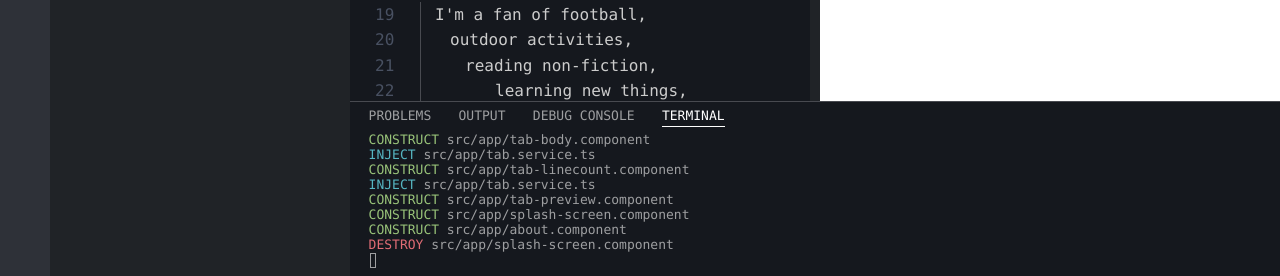
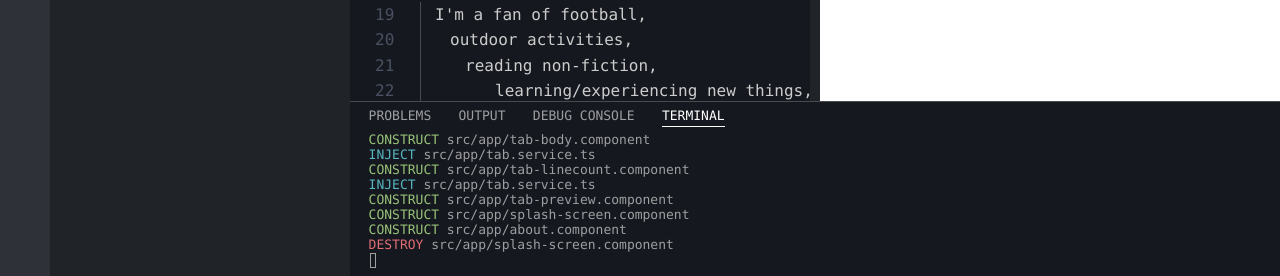
Before and after one commit to nprod21/nelson.github.io, an Angular app: page /about in a window 1280 px wide. Shown: the part 521-797 px from the top of the page. Built offline with nearby package versions, Linux system fonts and the light colour scheme.

Commit message:
Update content data

```diff
--- a/src/app/pages.ts
+++ b/src/app/pages.ts
@@ -33,8 +33,8 @@ export const Pages = [
                     initially starting with C, before moving on to Object Oriented Programming with Java, via a thorough course on <a href="https://www.edx.org/course/software-development-fundamentals" target="_blank" title="Opens in new browser tab">Software Development Fundamentals</a>.
                     Following on from this, I completed a subsequent course on <a href="https://www.edx.org/course/data-structures-and-software-design" target="_blank" title="Opens in new browser tab">Data Structures and Software Design</a>, topics of which I intend to expand upon in the future, and a further course on <a href="https://www.edx.org/course/programming-for-the-web-with-javascript" target="_blank" title="Opens in new browser tab">Programming for the Web with JavaScript</a>,
                     before eventually receiving a recommendation to check out Angular's Tour of Heroes tutorial, and I've been enjoying diving deeper with Angular almost everyday since!\\
-                    A little about me personally, I'm a fan of football, outdoor activities, reading non-fiction, learning new things, socialising and listening to various genres of music.\\
-                    Interested in continued further learning and development using Angular, plus the entire frontend ecosystem, especially CSS, and working on exciting projects with positive people!\\
+                    A little about me personally, I'm a fan of football, outdoor activities, reading non-fiction, learning/experiencing new things, socialising and listening to various genres of music.\\
+                    Interested in continued learning and development using Angular, plus the entire frontend ecosystem, especially CSS, and working on exciting projects with positive people!\\
                     `,
         subPages: [],
         iconClass: 'fa fa-user-o',
@@ -56,7 +56,7 @@ export const Pages = [
         name: 'skills',
         filepath: 'skills',
         content: ` To paraphrase a song lyric I like to live by;
-                    If I can't learn it, it can't be learnt. \\
+                    If I can't learn it, then it can't be learnt. \\
                 /* CORE TECH SKILLS */\\
                 Angular 13 {
                     features: [Components,
@@ -89,17 +89,17 @@ export const Pages = [
                         Draggable Elements,
                         Media Queries,
                         Z-Index];}
-                \\/* OTHER TECHNICAL FAMILIARITIES –\\
+                \\/* OTHER TECHNICAL FAMILIARITIES / SKILLS –\\
                 ** Java (basic knowledge)\\
                 ** Github (basic knowledge)\\
                 ** Adobe Illustrator / Photoshop (basic knowledge)\\
                 ** Microsoft Office Suite + Visio\\
                 ** Google Search (extensive daily usage) \\*/\\
                 \\/* NON-TECHNICAL / SOFT SKILLS –\\
-                ** Communication - comfortable interacting with all levels of awareness and seniority\\
-                ** Collaboration - always open-minded and eager to learn from other people's perspectives\\
-                ** Creativity - enjoy thinking outside of the box to overcome challenging obstacles\\
-                ** Teamwork - happy helping teammates with any issues and not afraid to ask for help if needed\\
+                ** Communication: comfortable interacting with all levels of awareness and seniority\\
+                ** Collaboration: always open-minded and eager to learn from other people's perspectives\\
+                ** Creativity: enjoy thinking outside of the box to overcome challenging obstacles\\
+                ** Teamwork: happy helping teammates with any issues and not afraid to ask for help if needed\\
                 */
                 `,
         subPages: [],
@@ -146,7 +146,6 @@ export const Pages = [
                         && secondly, a portfolio website to host all current && future projects.
                         Therefore, I decided to build this app in the style of a code editor's UI, with an integrated preview section.\\
                         <a href="https://github.com/nprod21/nprod21.github.io" target="_blank" title="Opens in new browser tab">Source code can be accessed here <i class=\"fa fa-external-link\"></i></a>.
-                        \\/* For optimal user experience, please view this application on any non Safari web browser. */\\
                         \\/* FEATURES */\\
                         TabHeaders Component {
                             summary: displays open tabs + controls tab reselection/closure;
@@ -200,10 +199,9 @@ export const Pages = [
                 name: 'localWeather.app',
                 filepath: 'localWeather.app',
                 content: `/* OBJECTIVE */\\
-                        For this project, my primary objective, was to build an application centered around data received from a third-party API call.
-                        My secondary objective was to gain familiarity with CSS flex, to structure a layout.\\
+                        For this project, my primary objective, was to build an application centered around data consumed from a third-party RESTful API.
+                        My secondary objective was to gain familiarity with CSS flex, to structure a simple layout.\\
                         <a href="https://github.com/nprod21/nprod21.github.io/tree/main/src/app/projects/project-weather" target="_blank" title="Opens in new browser tab">Source code can be accessed here <i class=\"fa fa-external-link\"></i></a>.
-                        \\/* For optimal user experience, please view this application on any non Safari web browser. */\\
                         \\/* FEATURES */\\
                         dynamic animated background image {
                             highlight: image source property binding varies depending on current weather description and time of day;}
@@ -212,9 +210,9 @@ export const Pages = [
                         dynamic text shadow {
                             highlight: color shade of grey or black used for text shadow, depending on time of day;}
                         \\/* TODOs\\
-                        * add city search functionality\\
-                        * add non location-specific/universal background gif images for other cities\\
-                        * style demo simulation setter dropdowns && address positioning on responsive devices\\
+                        * Add city search functionality\\
+                        * Add non location-specific/universal background gif images for other cities\\
+                        * Style demo simulation setter dropdowns && address positioning on responsive devices\\
                         * For further details of TODOs for this project - please view my issueTracker.app project!\\
                         */
                        `,
@@ -244,7 +242,6 @@ export const Pages = [
                         * note this emulation would have been tremendously difficult without referencing my 10+ year old physical model from school, * so thank you Casio for the longevity - please don't sue me! \\
                         */\\\\
                         <a href="https://github.com/nprod21/nprod21.github.io/tree/main/src/app/projects/project-calculator" target="_blank" title="Opens in new browser tab">Source code can be accessed here <i class=\"fa fa-external-link\"></i></a>.
-                        \\/* For optimal user experience, please view this application on any non Safari web browser. */\\
                         \\/* FEATURES */\\
                         3D Design {
                             highlights: [raised edges + outer shadows on body && buttons, button edges && shadows adjust when active, arrow buttons perform 2D transforms when active, inner shadow on display screen && solar panel];}
@@ -291,7 +288,6 @@ export const Pages = [
                 content: `/* OBJECTIVE */\\
                         The purpose of this project was to build a CRUD application, with reusable components heavily focused on data management and processing, alongside interactive presentation.\\
                         <a href="https://github.com/nprod21/nprod21.github.io/tree/main/src/app/projects/project-tracker" target="_blank" title="Opens in new browser tab">Source code can be accessed here <i class=\"fa fa-external-link\"></i></a>.
-                        \\/* For optimal user experience, please view this application on any non Safari web browser. */\\
                         \\/* FEATURES */\\
                         Reusable chart components {
                                 highlights: [bar + donut chart components dynamically represent data summaries per input properties, interactive chart elements (bars/segments) facilitate list data filtering];}
@@ -330,7 +326,7 @@ export const Pages = [
         content: `Connect with me on LinkedIn <i class=\"fa fa-linkedin-square\"></i> --->\\\\
                     ||\\\\
                     Send me an email <i class=\"fa fa-pencil-square-o\"></i> --->\\
-                    /* nelson.daly@outlook.com */
+                    /* <a href="mailto:nelson.daly@outlook.com" title="Direct email">nelson.daly@outlook.com</a> */
                     `,
         subPages: [],
         iconClass: 'fa fa-address-card',
```
